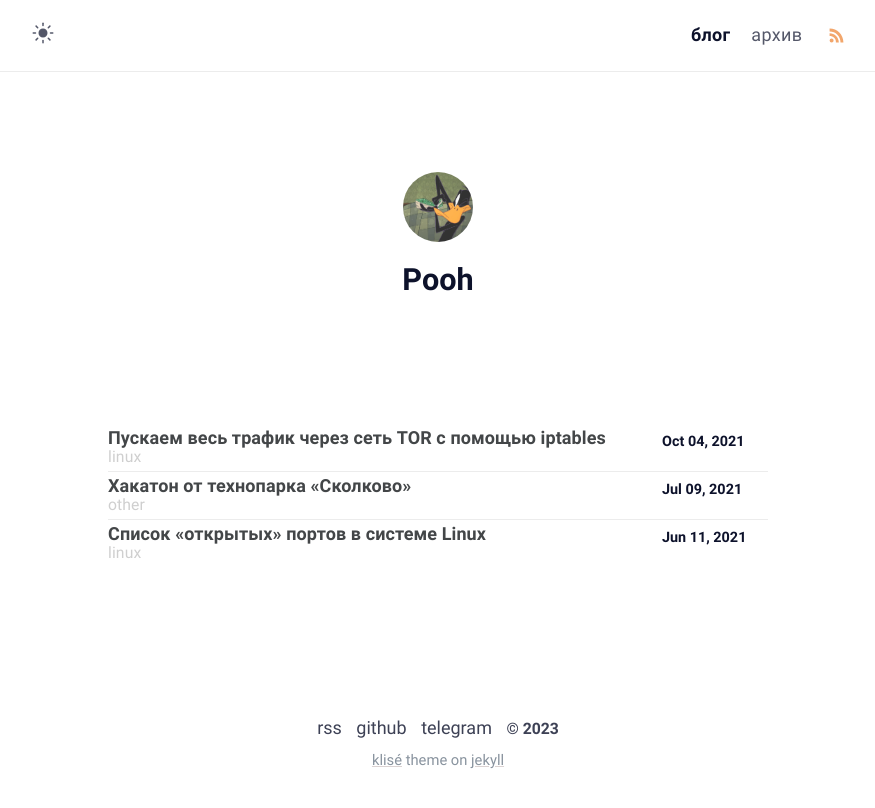
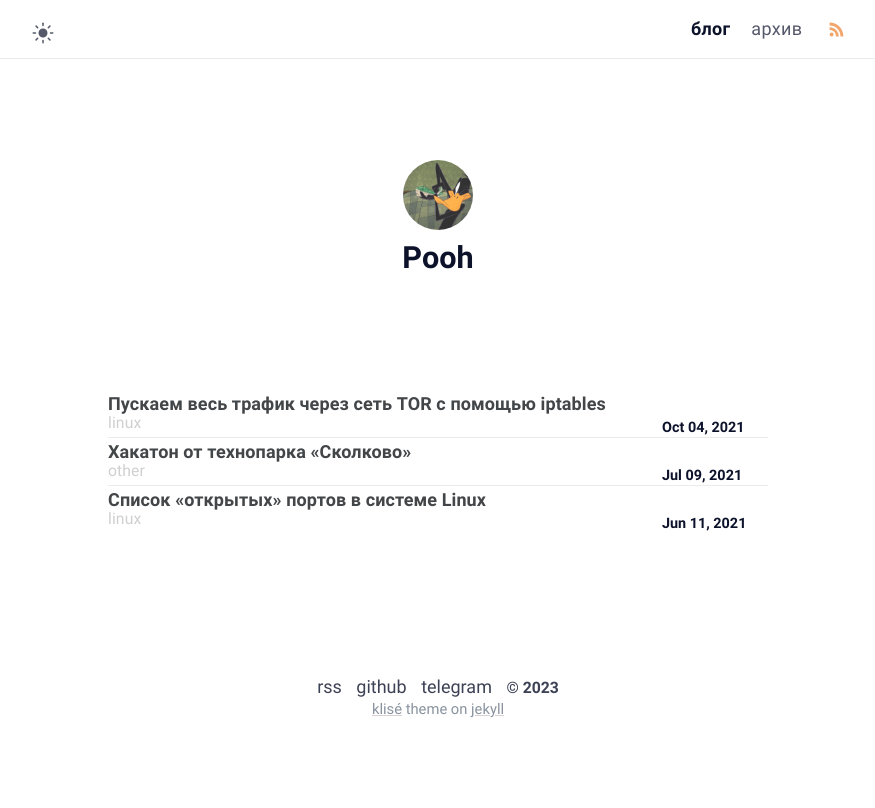
Before and after one commit to pooh2pooh/pooh2pooh.github.io, a Jekyll site: the page built from index.md, in a window 1280 px wide. Shown: the top 808 px of the page, without its empty margins (202-1077 px from the left). Built offline with Jekyll 4.4.1, drawn with Linux system fonts in a browser that asks for light colours.

Commit message:
update font settings

```diff
--- a/_layouts/home.html
+++ b/_layouts/home.html
@@ -15,6 +15,6 @@ home: true
       {% endif %}
     </small>
   </h4>
-  <span class="post-item-date" style="position: absolute; right: 0; font-size: 0.8em;">{{ post.date | date: "%b %d, %Y" }}</span>
+  <span class="post-item-date" style="position: absolute; right: 0; bottom: 0; font-size: 0.8em;">{{ post.date | date: "%b %d, %Y" }}</span>
 </article>
 {%- endfor -%}
--- a/_sass/klise/_syntax.scss
+++ b/_sass/klise/_syntax.scss
@@ -39,7 +39,7 @@ pre.highlight, pre {
     max-width: 50rem;
     margin-left: auto;
     margin-right: auto;
-    line-height: 1.5;
+    line-height: 1.15;
     display: block;
     border: 0;
   }
--- a/_sass/main.scss
+++ b/_sass/main.scss
@@ -4,7 +4,7 @@ $mono-family: Consolas, monospace;
 $base-font-size: 18px;
 $medium-font-size: $base-font-size * 0.938;
 $small-font-size: $base-font-size * 0.875;
-$base-line-height: 1.85;
+$base-line-height: 1.15;
 
 // Font weight
 // $light-weight: 300; // uncomment if necessary
```
